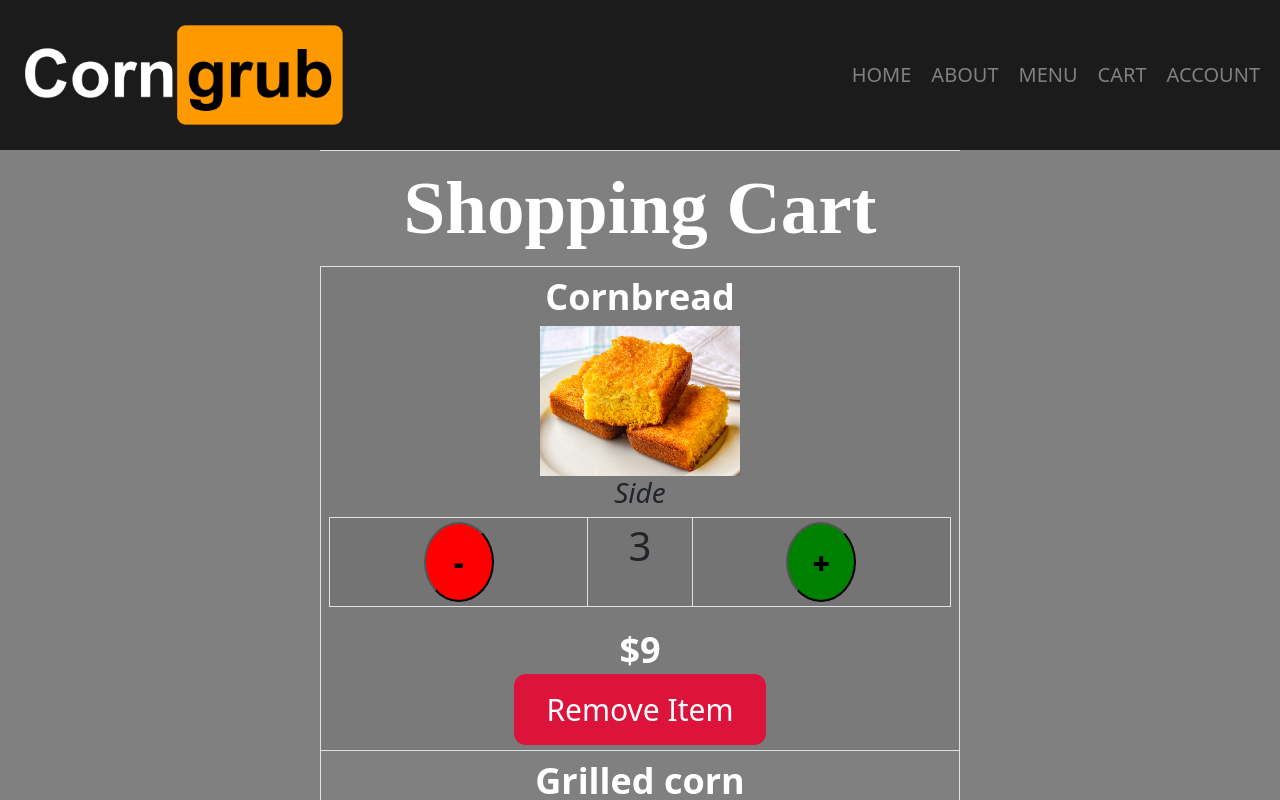
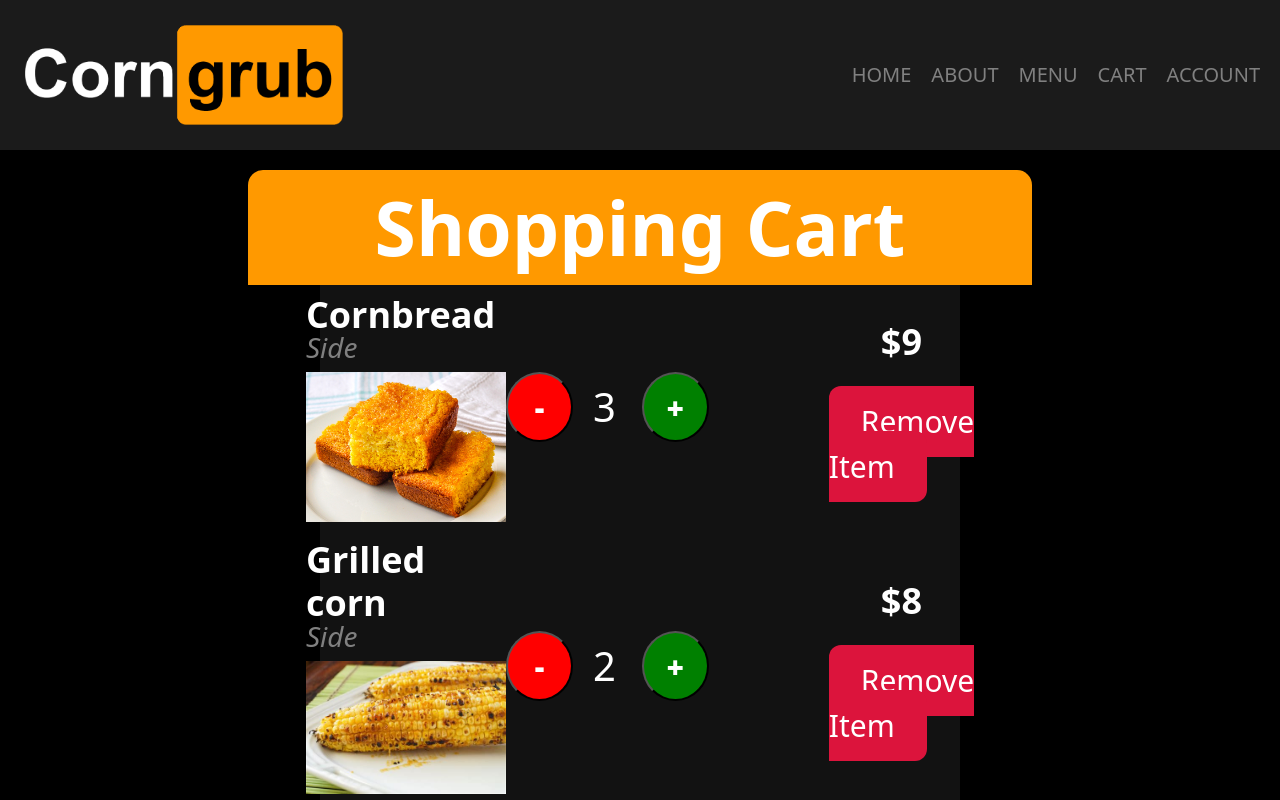
Before and after one commit to jaksonhensley/CSCI4300-FinalProject, a React (Create React App) app in the folder client/: page /cart in a window 1280 px wide. Shown: the top 800 px of the page. Built offline with nearby package versions, Linux system fonts and the light colour scheme.

Commit message:
Stylistic changes

```diff
--- a/client/src/pages/cart/Cart.css
+++ b/client/src/pages/cart/Cart.css
@@ -2,7 +2,7 @@
   height: 100%;
   width: 100%;
   margin: auto;
-  background-color: gray;
+  background-color: black;
   display: flex;
   justify-content: center;
   flex-direction: column;
@@ -13,11 +13,14 @@
   justify-content: center;
   width: 50%;
   margin: auto;
+  background: rgb(18, 18, 18);
+  border-radius: 15px;
+  margin-top: 20px;
 }
 
 .cell {
-  text-align: center;
-  margin: auto;
+  text-align: left;
+  margin-left: 50px;
 }
 
 .about {
@@ -37,30 +40,69 @@
 
 .cart-heading {
   font-size: 75px;
-  font-family: ‘Open Sans’;
   font-weight: 700;
   color: white;
+  background: #ff9900;
+  border-radius: 15px 15px 0 0;
+}
+
+.cart-item-container {
+  display: flex;
+  flex-direction: row;
+}
+
+.item-info-container {
+  display: flex;
+  flex-direction: column;
 }
 
 .item-title {
   font-weight: bold;
   font-size: 36px;
+  margin-bottom: -5px;
 }
 
 .item-type {
   font-style: italic;
+  color: gray;
+}
+
+.cart-img {
+  display: inline;
+  align-self: left;
+  width: 200px;
+  height: auto;
+}
+
+.item-btn-container {
+  display: flex;
+  flex-direction: row;
+  margin: auto 50px auto auto;
+}
+
+.qty-container {
+  display: flex;
+  flex-direction: row;
+  margin-left: auto;
+  margin-right: 120px;
+}
+
+.cost-container {
+  display: flex;
+  flex-direction: column;
+  align-items: center;
 }
 
 .item-btn {
   width: 70px;
-	height: 80px;
+	height: 70px;
 	border-radius: 50%;
 	justify-content: center;
 	align-items: center;
 	font-size: 30px;
 	font-family: 'Open Sans';
 	font-weight: 900;
-	color: black;
+	color: white;
 	cursor: pointer;
 }
 
@@ -71,14 +113,17 @@
 
 .item-btn-red {
   background-color: red;
+  margin: auto;
 }
 
 .item-btn-green {
   background-color: green;
+  margin: auto;
 }
 
 .item-btn-grey {
   background-color: grey;
+  margin: auto;
 }
 
 .item-btn-grey:hover {
@@ -90,17 +135,25 @@
 	display: flex;
 	justify-content: space-between;
 	align-items: center;
+  color: white;
+  margin: auto 20px;
+}
+
+.total-cost {
+  color: white;
+  font-weight: bold;
+  font-size: 36px;
 }
 
 .remove-btn-container {
-	margin-top: 10px;
-  margin-bottom: 10px;
+	margin: 30px 0px 10px auto;
 }
 
 .confirm-order-container {
   display: flex;
   justify-content: center;
   margin-bottom: 50px;
+  margin-top: 20px;
 }
 
 .confirm-order {
--- a/client/src/pages/cart/Cart.js
+++ b/client/src/pages/cart/Cart.js
@@ -36,39 +36,37 @@ const Cart = ({items, cart}) => {
     return (
       <tr key={item.id}>
         <td className="cell">
+          <div className="cart-item-container">
+          <div className="item-info-container">
           <h1 className="item-title">{item.itemName}</h1>
-          <img className="item-img" src={item.imgSrc} alt=""/>
           <h3 className="item-type">{item.itemType}</h3>
-            <Table striped bordered hover size="sm">
-              <tbody>
-                <tr>
-                  <td>
+          <img className="cart-img" src={item.imgSrc} alt=""/>
+          </div>
+          <div className="item-btn-container">
+          <div className="qty-container">
             <button
               onClick={() => changeCartItemCounter(cartItem, -1)}
               className={cartItem.counter === 1 ? "item-btn item-btn-grey" : "item-btn item-btn-red"}>
               -
             </button>
-                  </td>
-                  <td>
-                    <h1 className="text-center">
+            <h1 className="counter">
               {cartItem.counter}
             </h1>
-                  </td>
-                  <td>
             <button
               onClick={() => changeCartItemCounter(cartItem, 1)}
               className={cartItem.counter === 9 ? "item-btn item-btn-grey" : "item-btn item-btn-green"}>
               +
             </button>
-                  </td>
-                </tr>
-              </tbody>
-            </Table>
-          <span className="item-title">${totalCost}</span>
+            </div>
+            <div className="cost-container">
+            <span className="total-cost">${totalCost}</span>
             <div className="remove-btn-container">
             <span className="button-primary button-primary-red">
               Remove Item
             </span>
+            </div>
+          </div>
+          </div>
           </div>
         </td>
       </tr>
@@ -79,7 +77,7 @@ const Cart = ({items, cart}) => {
     <div className="cart-page-body">
     <div className="cart-container">
       <div className="cart-table-container">
-        <Table striped bordered hover>
+        <Table borderless>
           <thead>
             <th className="text-center cart-heading">Shopping Cart</th>
           </thead>
--- a/client/src/pages/home/Home.css
+++ b/client/src/pages/home/Home.css
@@ -20,14 +20,11 @@
   width: 80%;
   height: 450px;
   margin-top: 5%;
-
 }
 
 .home-carousel-img-container img {
   margin: auto;
-  margin-top: 25px;
-  max-width: 500px;
-  max-height: 400px;
-  width: auto;
-  height: auto;
+  width: 500px;
+  height: 440px;
+  object-fit: contain;
 }
--- a/client/src/pages/menu/Menu.css
+++ b/client/src/pages/menu/Menu.css
@@ -11,7 +11,7 @@
   display: flex;
   flex-direction: row;
   justify-content: center;
-  width: fill;
+  width: stretch;
   height: 80px;
   align-items: center;
   background-color: rgb(18, 18, 18);
```
Lines whose indentation alone changed are shown as unchanged.
